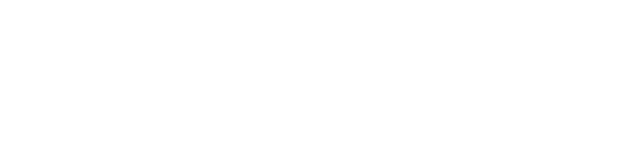
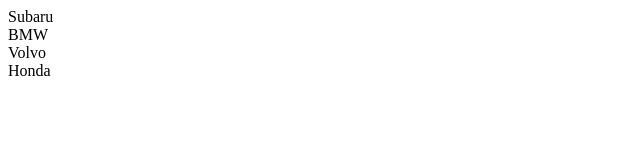
Before and after one commit to santiagov916/function-prac, a plain HTML site: page array/array.html in a window 1280 px wide. Shown: the whole page, without its empty margins (0-640 px from the left). Drawn offline with Linux system fonts and the light colour scheme.

Commit message:
arrays / for loops / while loops

```diff
--- a/array/array.html
+++ b/array/array.html
@@ -12,11 +12,19 @@
 
         <script>
             // simple array
-            var cars = ['Subaru', 'BMW', 'Volvo'];
+            var cars = ['Subaru', 'BMW', 'Volvo', 'Honda'];
 
-            var bmw = cars[1];
+            // for loop
+            for(var i = 0; i < cars.length; i++) {
+                 console.log(cars[i]);
+            }
 
-            console.log(cars.length);
+            // while loop
+            i = 0;
+            while (i < cars.length) {
+                document.write(cars[i] + "<br> ")
+                i++;
+            }
 
             // javascript arrays
             var kar = {
@@ -33,10 +41,6 @@
                 location: "Sacramento"
             }
 
-            var house = [person, kar];
-
-
-            console.log(house);
             console.log(person);
             console.log(kar);
         </script>
```
